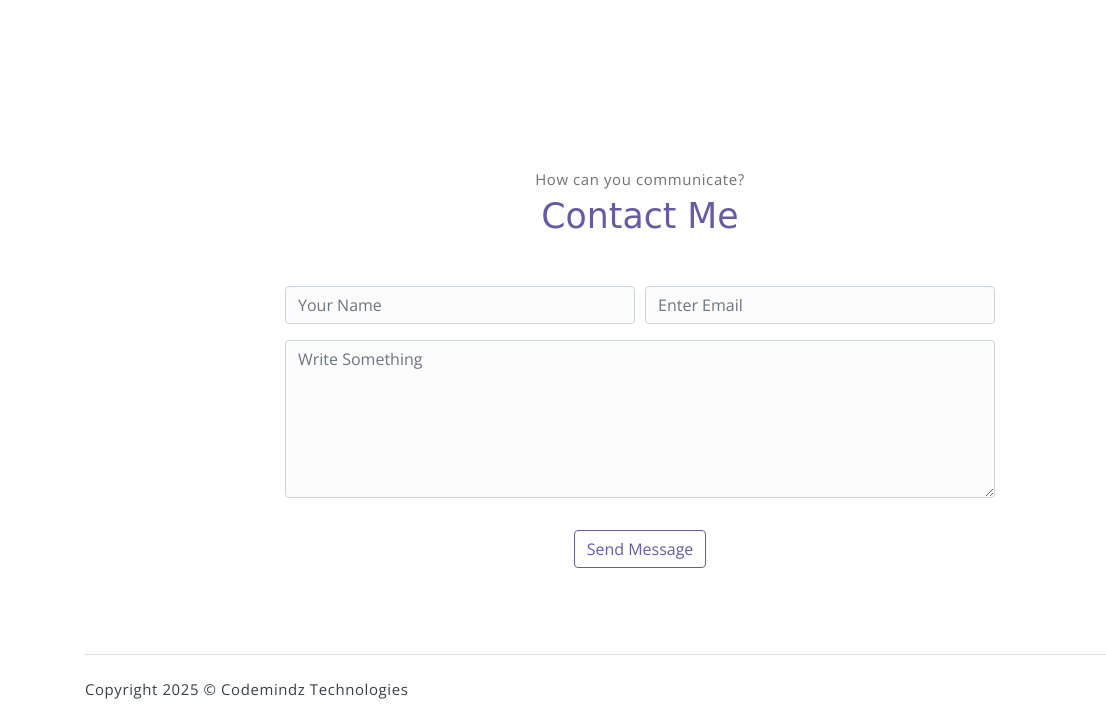
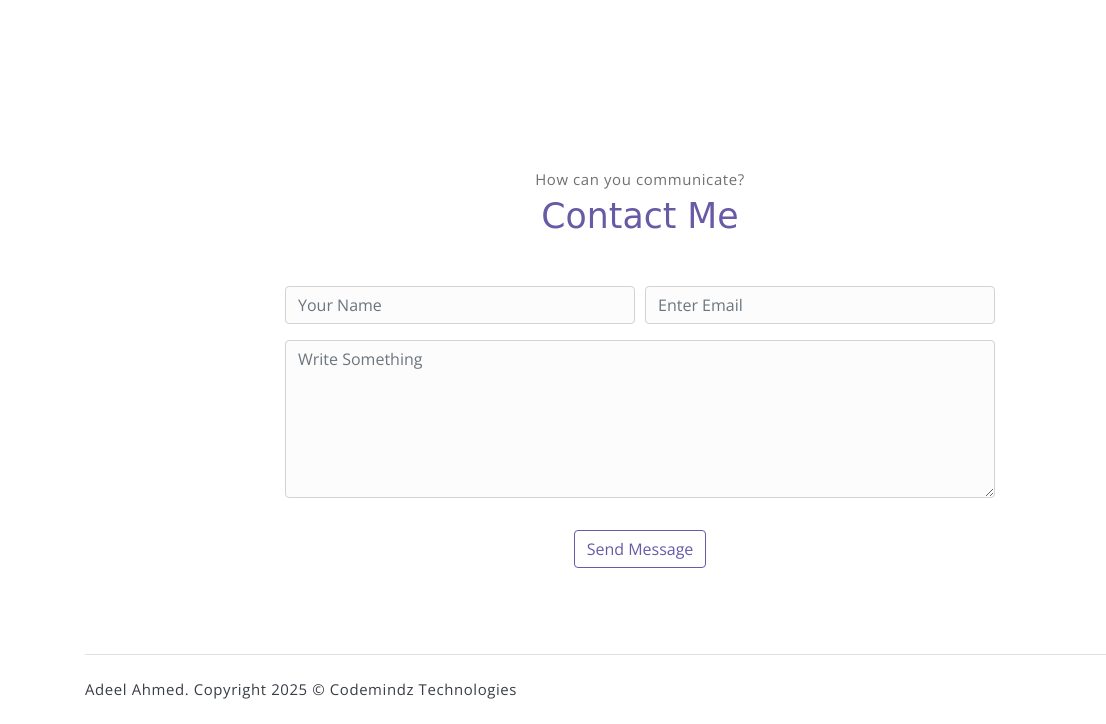
Before and after one commit to Adeel992/portfolio, a plain HTML site: page index.html in a window 1280 px wide. Shown: the part 4744-5468 px from the top of the page, 0-1106 px from the left. Drawn offline with nearby package versions, Linux system fonts and the light colour scheme; a web font is replaced by a local one.

Commit message:
copyright updated

```diff
--- a/index.html
+++ b/index.html
@@ -420,7 +420,7 @@
     <!-- footer -->
     <div class="container">
         <footer class="footer">
-            <p class="mb-0">Copyright
+            <p class="mb-0">Adeel Ahmed. Copyright
                 <script>document.write(new Date().getFullYear())</script> &copy; <a
                     href="http://www.codemindz.com">Codemindz Technologies</a>
             </p>
```
